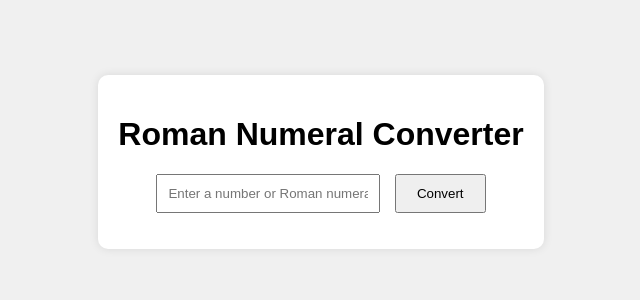
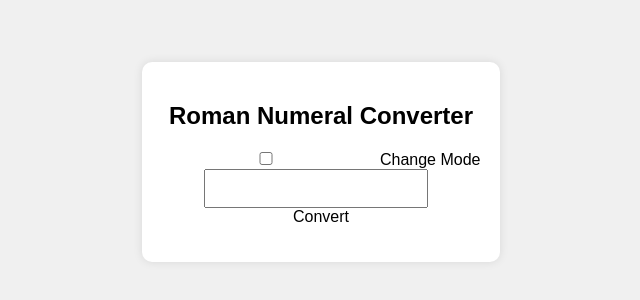
Before and after one commit to SamuelGithu/convertidor-romanos, a plain HTML site: page index.html in a window 1280 px wide. Shown: the part 246-546 px from the top of the page, without its empty margins (319-959 px from the left). Drawn offline with Linux system fonts and the light colour scheme.

Commit message:
Update index.html

```diff
--- a/index.html
+++ b/index.html
@@ -5,14 +5,38 @@
     <meta name="viewport" content="width=device-width, initial-scale=1.0">
     <title>Roman Numeral Converter</title>
     <link rel="stylesheet" href="romans.css">
+    <script async src="https://www.googletagmanager.com/gtag/js?id=G-FKFW5RHZEJ"></script>
+    <script>
+        window.dataLayer = window.dataLayer || [];
+        function gtag(){dataLayer.push(arguments);}
+        gtag('js', new Date());
+        gtag('config', 'G-FKFW5RHZEJ');
+    </script>
 </head>
-<body>
-    <div class="container">
-        <h1>Roman Numeral Converter</h1>
-        <input type="text" id="input" placeholder="Enter a number or Roman numeral">
-        <button onclick="convert()">Convert</button>
-        <p id="result"></p>
-    </div>
+<body onload="init()">
+    <main class="container">
+        <section class="content">
+            <h1>Roman Numeral Converter</h1>
+            <div class="group">
+                <input type="checkbox" name="mode-selector" />
+                <label for="mode-selector">Change Mode</label>
+            </div>
+            <div class="group">
+                <input type="text" name="conversion-input" />
+            </div>
+            <span class="convert-button" onclick="trackEvent('convert', 'Conversion button clicked')">Convert</span>
+            <p class="convert-output"></p>
+        </section>
+    </main>
     <script src="romans.js"></script>
+    <script src="tests.js"></script>
+    <script>
+        function trackEvent(action, label) {
+            gtag('event', action, {
+                'event_category': 'Conversion',
+                'event_label': label
+            });
+        }
+    </script>
 </body>
 </html>
```
